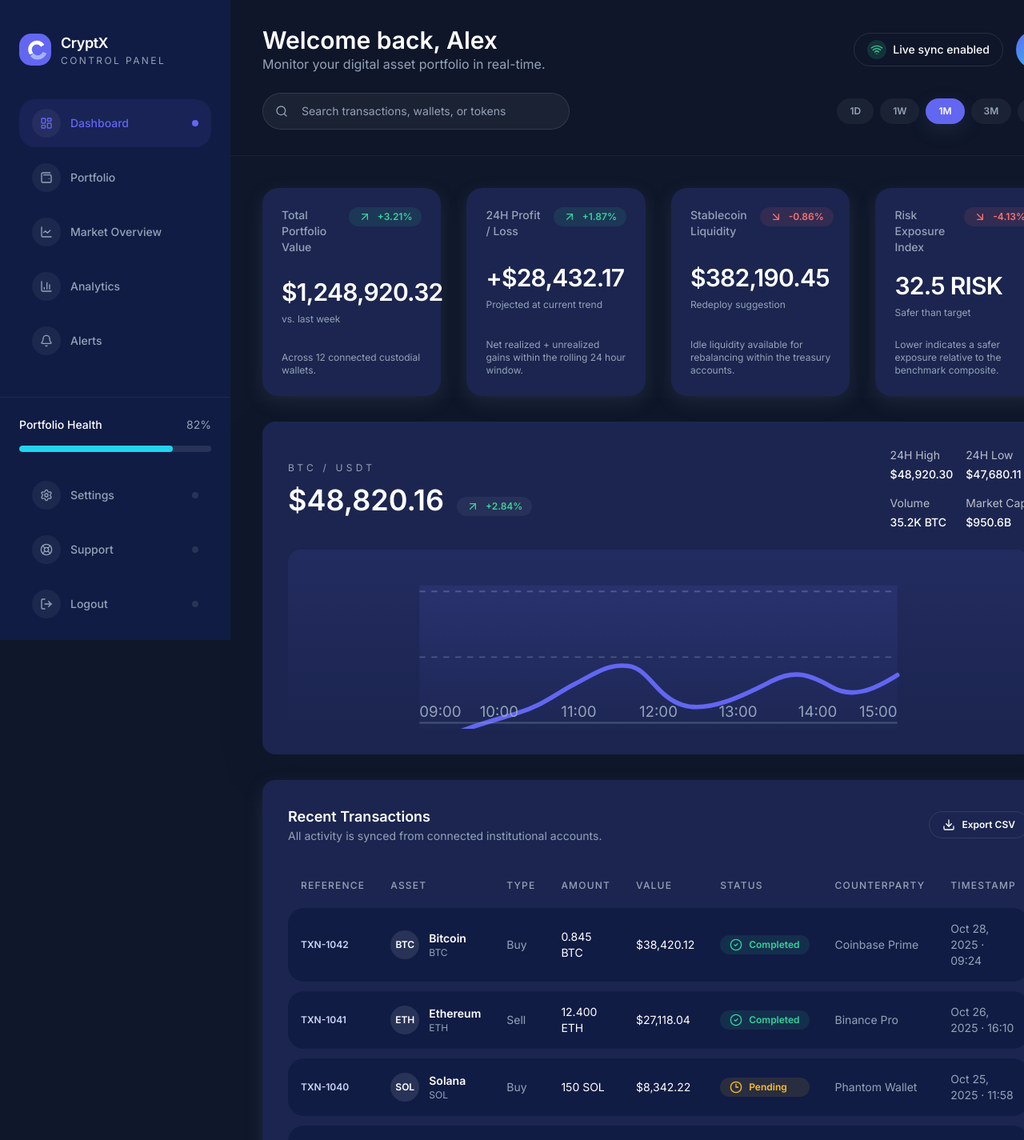
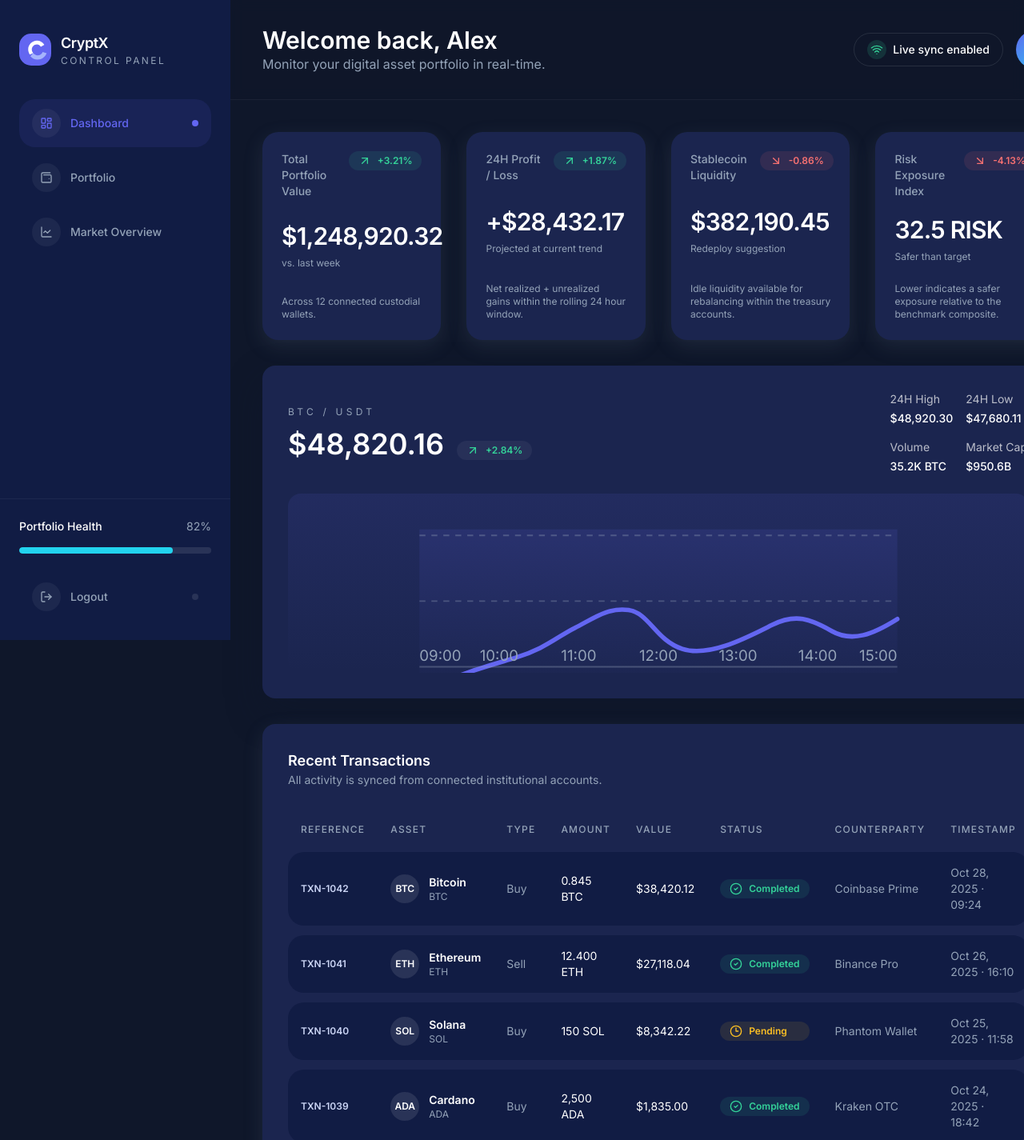
Before and after one commit to GuyMcKechnie/melsoft-cryptx, a React (Vite) app: page / in a window 1280 px wide. Shown: the top 1425 px of the page at 80% size. Built offline with nearby package versions, Linux system fonts and the light colour scheme.

Commit message:
fix sidebar and header layout

```diff
--- a/src/components/layout/Header.jsx
+++ b/src/components/layout/Header.jsx
@@ -29,34 +29,6 @@ const Header = () => (
                     </div>
                 </div>
             </div>
-
-            <div className="flex flex-col gap-4 md:flex-row md:items-center md:justify-between">
-                <div className="relative w-full md:max-w-sm">
-                    <span className="pointer-events-none absolute left-4 top-1/2 -translate-y-1/2 text-muted">
-                        <Search aria-hidden className="h-4 w-4" />
-                    </span>
-                    <input
-                        type="search"
-                        placeholder="Search transactions, wallets, or tokens"
-                        className="w-full rounded-full border border-white/10 bg-white/5 py-3 pl-12 pr-4 text-sm text-white placeholder:text-muted focus:border-primary focus:outline-none focus:ring-2 focus:ring-primary/30"
-                    />
-                </div>
-                <div className="flex items-center gap-2">
-                    {quickFilters.map((filter) => (
-                        <button
-                            key={filter}
-                            type="button"
-                            className={`rounded-full px-4 py-2 text-xs font-semibold transition-colors focus-visible:outline focus-visible:outline-2 focus-visible:outline-offset-2 focus-visible:outline-primary ${
-                                filter === "1M"
-                                    ? "bg-primary text-white shadow-subtle"
-                                    : "bg-white/5 text-muted hover:bg-primary/10 hover:text-primary"
-                            }`}
-                        >
-                            {filter}
-                        </button>
-                    ))}
-                </div>
-            </div>
         </div>
     </header>
 );
--- a/src/components/layout/Sidebar.jsx
+++ b/src/components/layout/Sidebar.jsx
@@ -14,15 +14,9 @@ const primaryNav = [
     { label: "Dashboard", active: true, icon: LayoutDashboard },
     { label: "Portfolio", icon: Wallet2 },
     { label: "Market Overview", icon: LineChart },
-    { label: "Analytics", icon: BarChart3 },
-    { label: "Alerts", icon: Bell },
 ];
 
-const secondaryNav = [
-    { label: "Settings", icon: Settings },
-    { label: "Support", icon: LifeBuoy },
-    { label: "Logout", icon: LogOut },
-];
+const secondaryNav = [{ label: "Logout", icon: LogOut }];
 
 const Sidebar = () => (
     <aside className="bg-surface text-white shadow-card lg:shadow-none lg:fixed lg:inset-y-0 lg:left-0 lg:w-72 w-full flex flex-col lg:justify-between z-40">
--- a/src/components/ui/TransactionTable.jsx
+++ b/src/components/ui/TransactionTable.jsx
@@ -30,13 +30,6 @@ const TransactionTable = ({ rows }) => (
                     accounts.
                 </p>
             </div>
-            <button
-                type="button"
-                className="flex items-center gap-2 rounded-full border border-white/10 px-4 py-2 text-xs font-semibold text-white transition hover:border-primary hover:text-primary"
-            >
-                <Download aria-hidden className="h-4 w-4" />
-                Export CSV
-            </button>
         </div>
 
         <div className="mt-6 overflow-x-auto">
```
